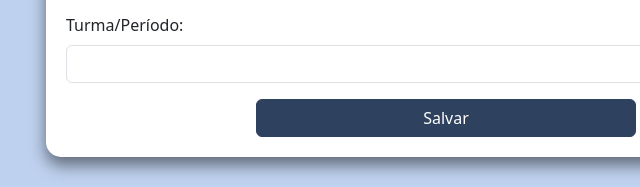
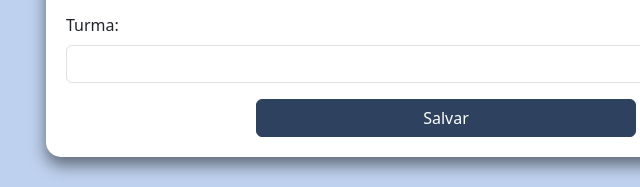
Before and after one commit to andregdss/projeto_notas, a plain HTML site: page index.html in a window 1280 px wide. Shown: the part 403-590 px from the top of the page, 194-834 px from the left. Drawn offline with Linux system fonts and the light colour scheme.

Commit message:
Revert "alteração 2"
This reverts commit 427f3b91a07c799099b9ceeb52755e30c3a07042.

```diff
--- a/index.html
+++ b/index.html
@@ -56,7 +56,7 @@
         <input type="text" id="rgm" class="form-control">
       </div>
       <div class="mb-3">
-        <label for="turma" class="form-label">Turma/Período:</label>
+        <label for="turma" class="form-label">Turma:</label>
         <input type="text" id="turma" class="form-control">
       </div>
       <button id="salvarDados" class="btn btn-custom w-50 mx-auto d-block">Salvar</button>
```
Also changed, not shown: telanotas.html (+1 -1 lines).
